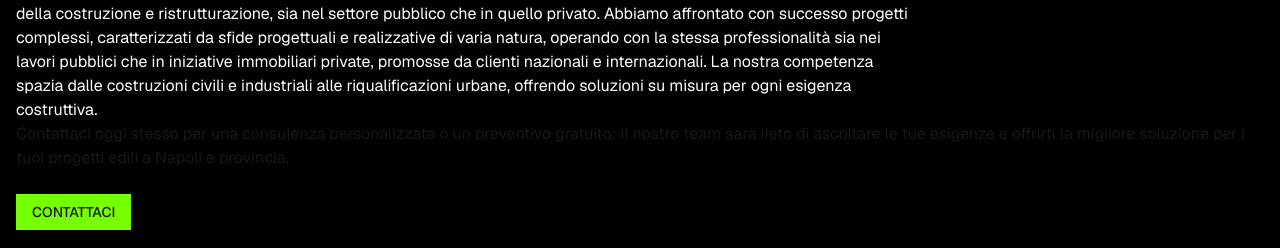
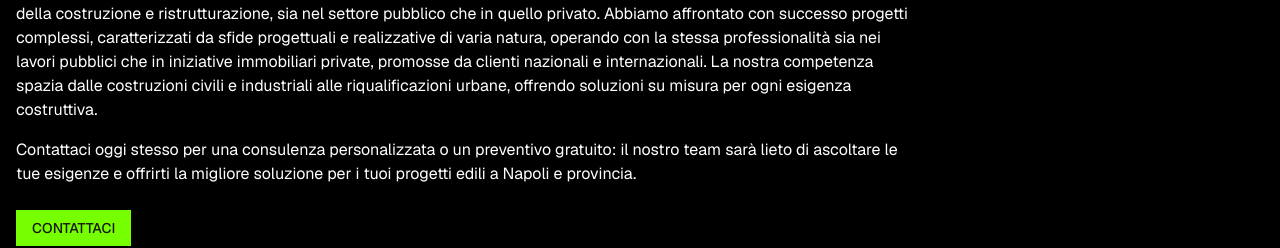
Before and after one commit to acidzx/impresa_edile, a Next.js app: page / in a window 1280 px wide. Shown: the part 2182-2430 px from the top of the page. Built offline with nearby package versions, Linux system fonts and the light colour scheme.

Commit message:
Update page.tsx

```diff
--- a/app/page.tsx
+++ b/app/page.tsx
@@ -130,7 +130,7 @@ export default function Home() {
             costruzioni civili e industriali alle riqualificazioni urbane,
             offrendo soluzioni su misura per ogni esigenza costruttiva.
           </p>
-          <p>
+          <p className="mt-4 text-white max-w-4xl">
             Contattaci oggi stesso per una consulenza personalizzata o un
             preventivo gratuito: il nostro team sarà lieto di ascoltare le tue
             esigenze e offrirti la migliore soluzione per i tuoi progetti edili
```
